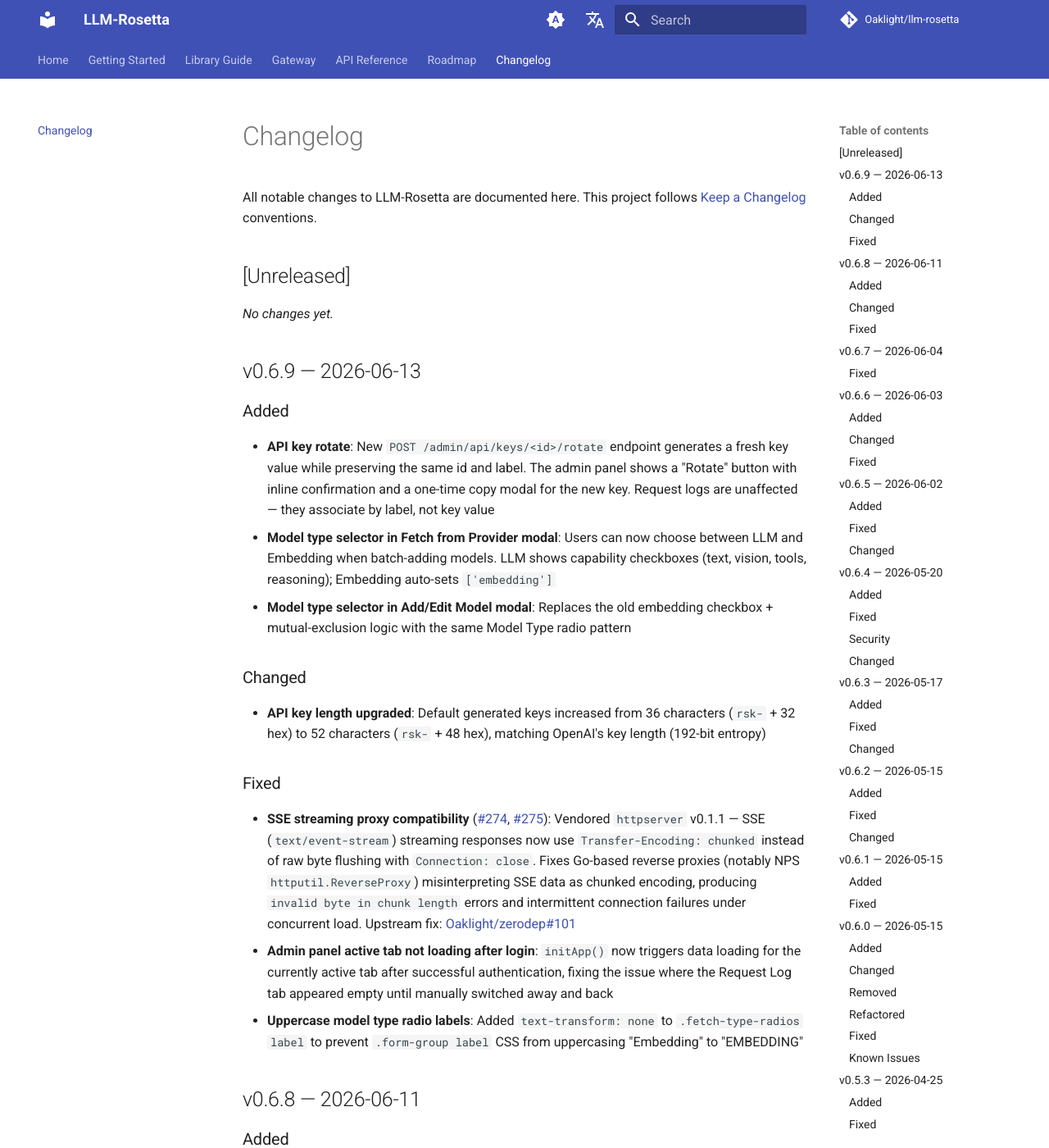
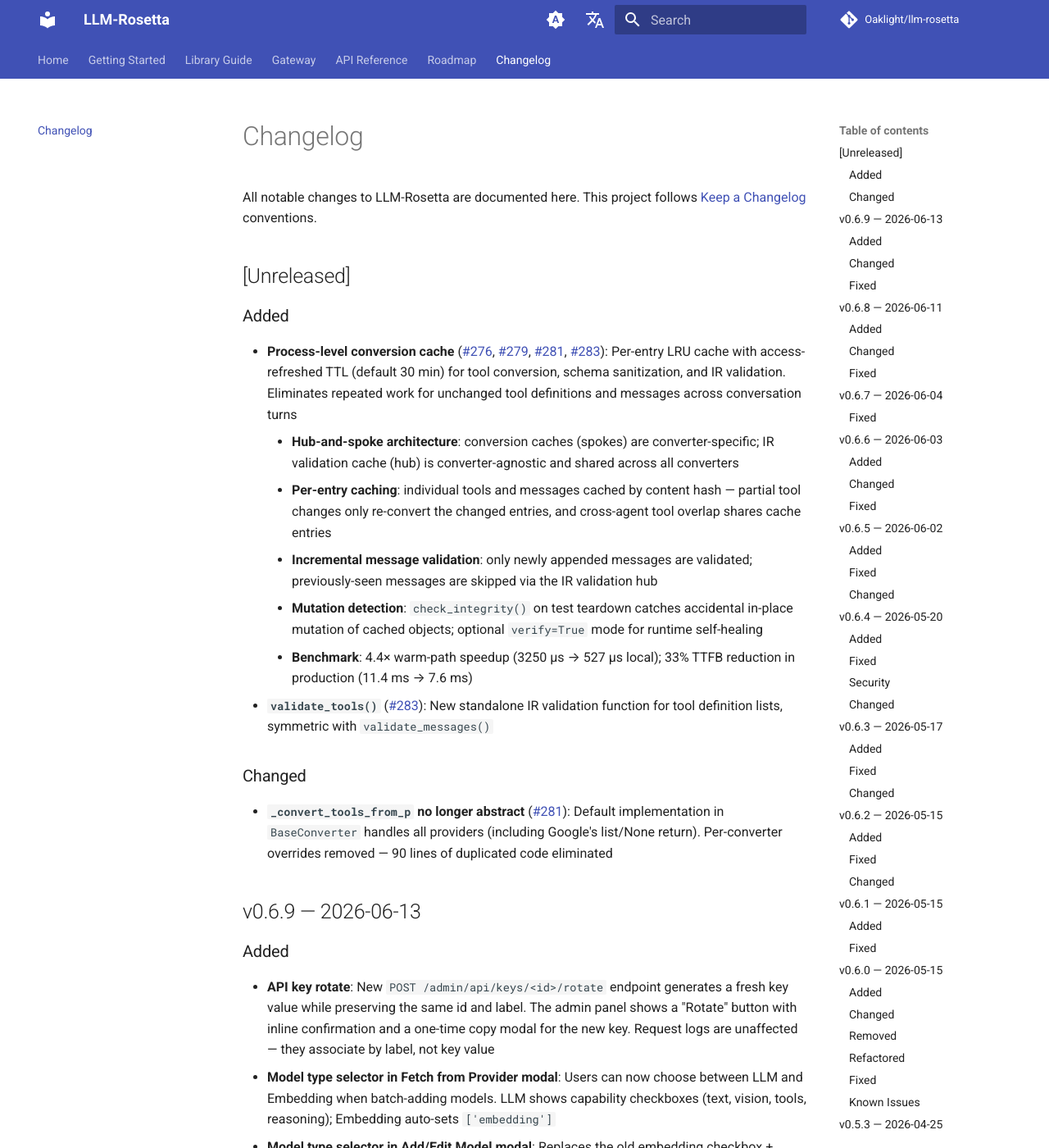
Before and after one commit to Oaklight/llm-rosetta, an MkDocs documentation site: the page built from docs/changelog.md, in a window 1280 px wide and 1400 px high. Shown: the whole window at 82% size. Built offline with MkDocs 1.6.1 and Material for MkDocs 9.7.7, drawn with Linux system fonts in a browser that asks for light colours; comment, search, counter and statistics services are not loaded.

Commit message:
docs: add conversion cache changelog entries (v0.6.10 unreleased)

```diff
--- a/docs/changelog.md
+++ b/docs/changelog.md
@@ -8,7 +8,19 @@
 
 ## [Unreleased]
 
-*No changes yet.*
+### Added
+
+- **Process-level conversion cache** ([#276](https://github.com/Oaklight/llm-rosetta/issues/276), [#279](https://github.com/Oaklight/llm-rosetta/pull/279), [#281](https://github.com/Oaklight/llm-rosetta/pull/281), [#283](https://github.com/Oaklight/llm-rosetta/pull/283)): Per-entry LRU cache with access-refreshed TTL (default 30 min) for tool conversion, schema sanitization, and IR validation. Eliminates repeated work for unchanged tool definitions and messages across conversation turns
+    - **Hub-and-spoke architecture**: conversion caches (spokes) are converter-specific; IR validation cache (hub) is converter-agnostic and shared across all converters
+    - **Per-entry caching**: individual tools and messages cached by content hash — partial tool changes only re-convert the changed entries, and cross-agent tool overlap shares cache entries
+    - **Incremental message validation**: only newly appended messages are validated; previously-seen messages are skipped via the IR validation hub
+    - **Mutation detection**: `check_integrity()` on test teardown catches accidental in-place mutation of cached objects; optional `verify=True` mode for runtime self-healing
+    - **Benchmark**: 4.4× warm-path speedup (3250 µs → 527 µs local); 33% TTFB reduction in production (11.4 ms → 7.6 ms)
+- **`validate_tools()`** ([#283](https://github.com/Oaklight/llm-rosetta/pull/283)): New standalone IR validation function for tool definition lists, symmetric with `validate_messages()`
+
+### Changed
+
+- **`_convert_tools_from_p` no longer abstract** ([#281](https://github.com/Oaklight/llm-rosetta/pull/281)): Default implementation in `BaseConverter` handles all providers (including Google's list/None return). Per-converter overrides removed — 90 lines of duplicated code eliminated
 
 ## v0.6.9 — 2026-06-13
 
```
